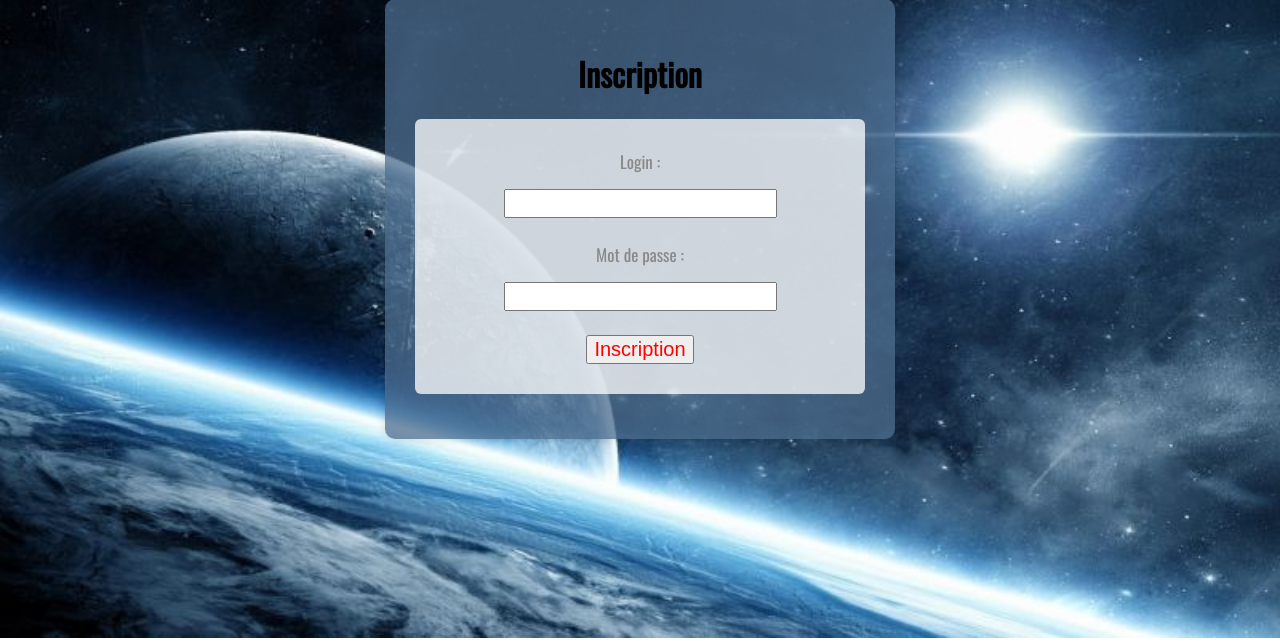
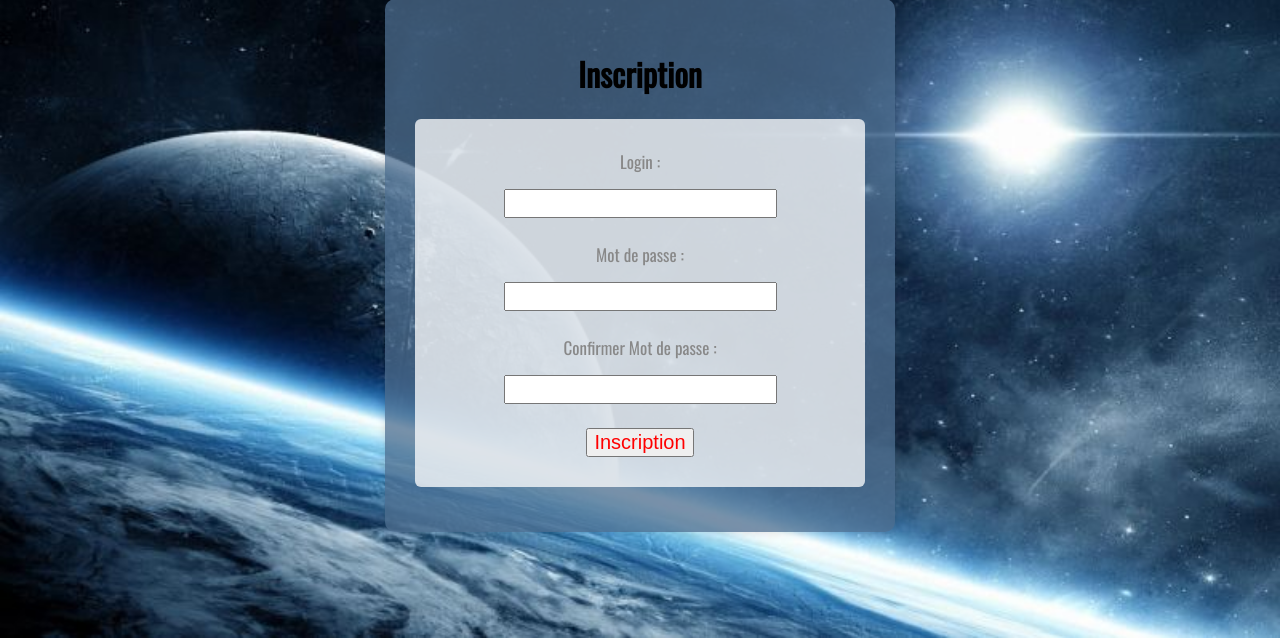
Before and after one commit to mohamed-azzouz/livre-or, a PHP site: page /inscription.php in a window 1280 px wide. Shown: the part 82-726 px from the top of the page. Run offline with PHP 8.4, Linux system fonts and the light colour scheme.

Commit message:
Modification formulaire inscription

```diff
--- a/inscription.php
+++ b/inscription.php
@@ -53,6 +53,12 @@
 					<br>
 					<br>
 
+					<label for="confirmpassword">Confirmer Mot de passe :<br></label>
+					<input type="password" name="confirmpassword" id="confirmpassword" required>
+
+					<br>
+					<br>
+
 					<input type="submit" value="Inscription" name="confirm" /><br>
 				</div>
 
@@ -94,7 +100,11 @@
 			$resultat3 = mysqli_fetch_all($query3);
 			if (!empty($resultat3))
 			{
-				echo "Ce Login est déjà pris";
+				echo "<div id='false2'>Ce Login est déjà pris";
+			}
+			elseif($_POST["password"] != $_POST["confirmpassword"])
+			{
+				echo "<div id='false2'>Les mots de passe ne correspondent pas </div>";
 			}
 			else
 		 	{
```
